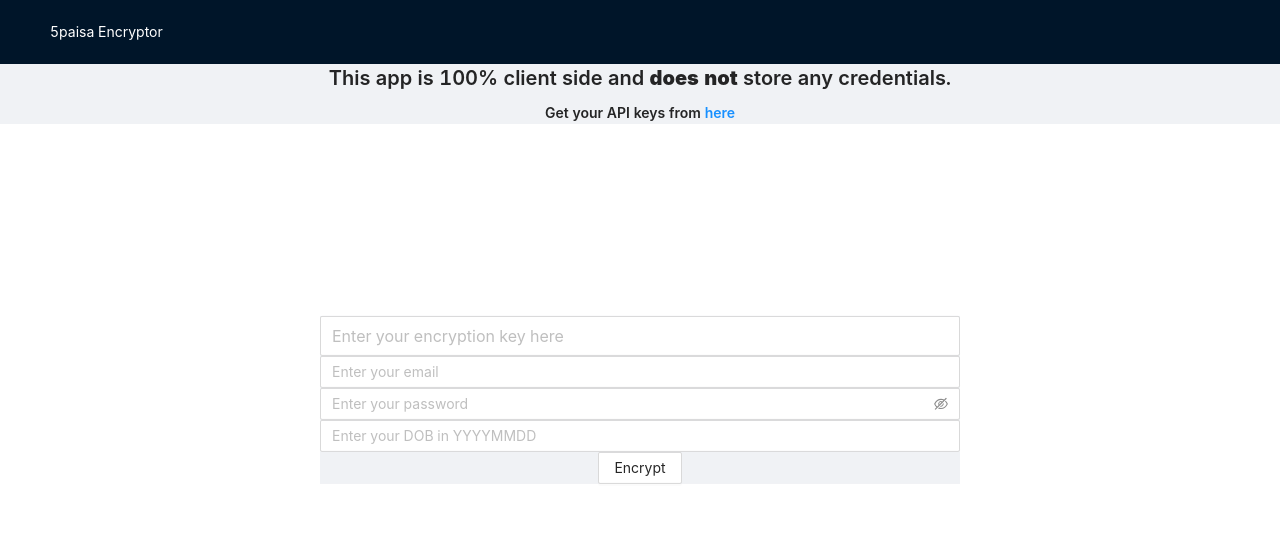
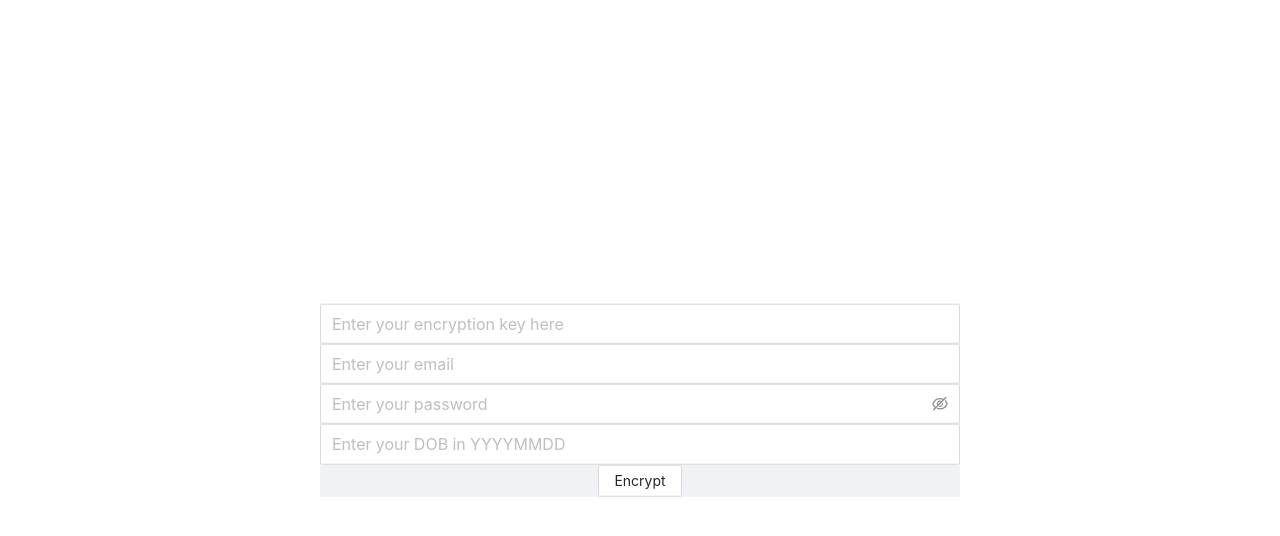
Before and after one commit to 5paisa/encryptor, a React (Create React App) app: page / in a window 1280 px wide. Shown: the top 536 px of the page. Built offline with nearby package versions, Linux system fonts and the light colour scheme.

Commit message:
Remove header, footer

```diff
--- a/public/index.html
+++ b/public/index.html
@@ -22,7 +22,7 @@
       work correctly both with client-side routing and a non-root public URL.
       Learn how to configure a non-root public URL by running `npm run build`.
     -->
-  <title>5paisa Encryptor</title>
+  <title></title>
 </head>
 
 <body>
--- a/src/App.js
+++ b/src/App.js
@@ -4,8 +4,8 @@
 
 import './App.css';
 
-const { Content, Header } = Layout;
-const { Text, Title, Link } = Typography;
+const { Content } = Layout;
+const { Text } = Typography;
 
 function Results(props) {
 
@@ -74,14 +74,14 @@
               onKeyPress={event => { if (event.key === "Enter" && this.state.encryptionKey !== null) this.updateResults() }}>
 
             </Input>
-            <Input size="medium" placeholder="Enter your email" onChange={this.updateEmail}
+            <Input size="large" placeholder="Enter your email" onChange={this.updateEmail}
               onKeyPress={event => { if (event.key === "Enter" && this.state.Email !== null) this.updateResults() }}>
             </Input>
-            <Input.Password size="medium" placeholder="Enter your password" onChange={this.updatePassword}
+            <Input.Password size="large" placeholder="Enter your password" onChange={this.updatePassword}
               onKeyPress={event => { if (event.key === "Enter" && this.state.Password !== null) this.updateResults() }}>
 
             </Input.Password>
-            <Input size="medium" placeholder="Enter your DOB in YYYYMMDD" onChange={this.updateDOB} maxLength={8}
+            <Input size="large" placeholder="Enter your DOB in YYYYMMDD" onChange={this.updateDOB} maxLength={8}
               onKeyPress={event => { if (event.key === "Enter" && this.state.DOB !== null) this.updateResults() }}>
 
             </Input>
@@ -102,11 +102,6 @@
 function App() {
   return (
     <Layout>
-
-      <Header><Text style={{ textAlign: "center", color: "white" }}>
-        5paisa Encryptor</Text></Header>
-      <Title level={4} style={{ textAlign: "center" }}>This app is 100% client side and <b>does not</b> store any credentials.</Title>
-      <Text strong style={{ textAlign: "center" }}>Get your API keys from <Link href="https://www.5paisa.com/developerapi/apikeys" target="_blank">here</Link></Text>
       <div style={{
         position: 'absolute', left: '50%', top: '50%',
         transform: 'translate(-50%, -50%)'
```
